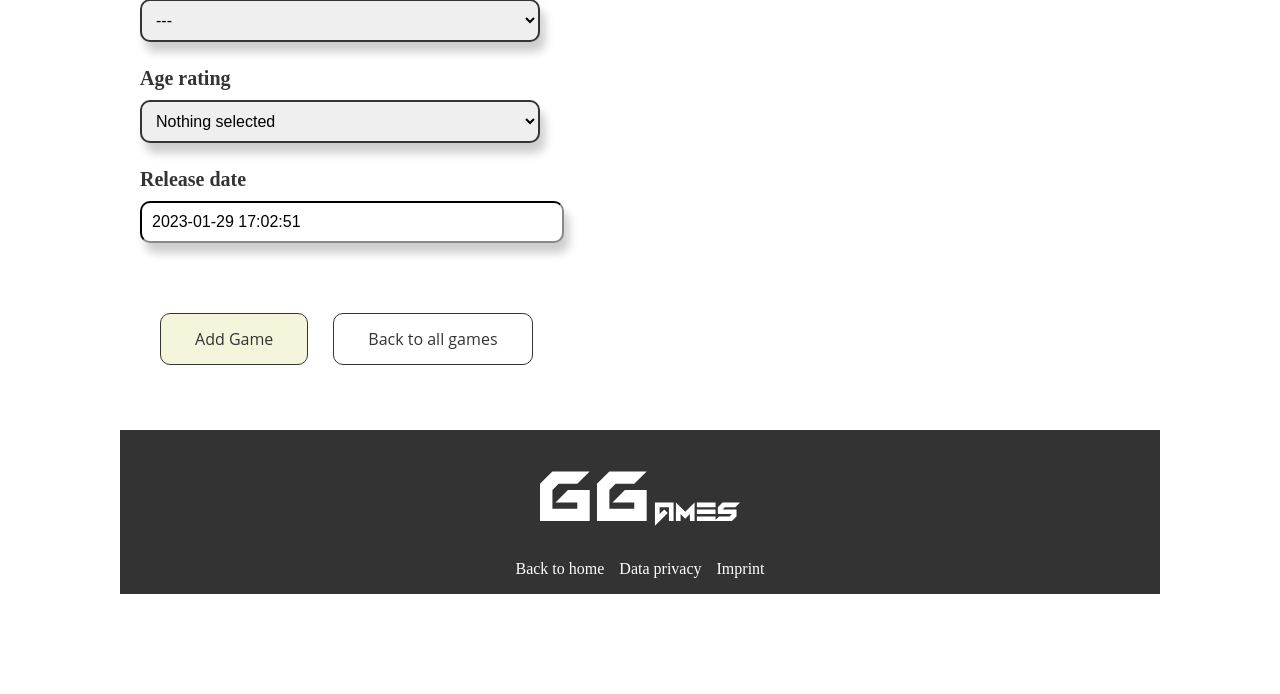
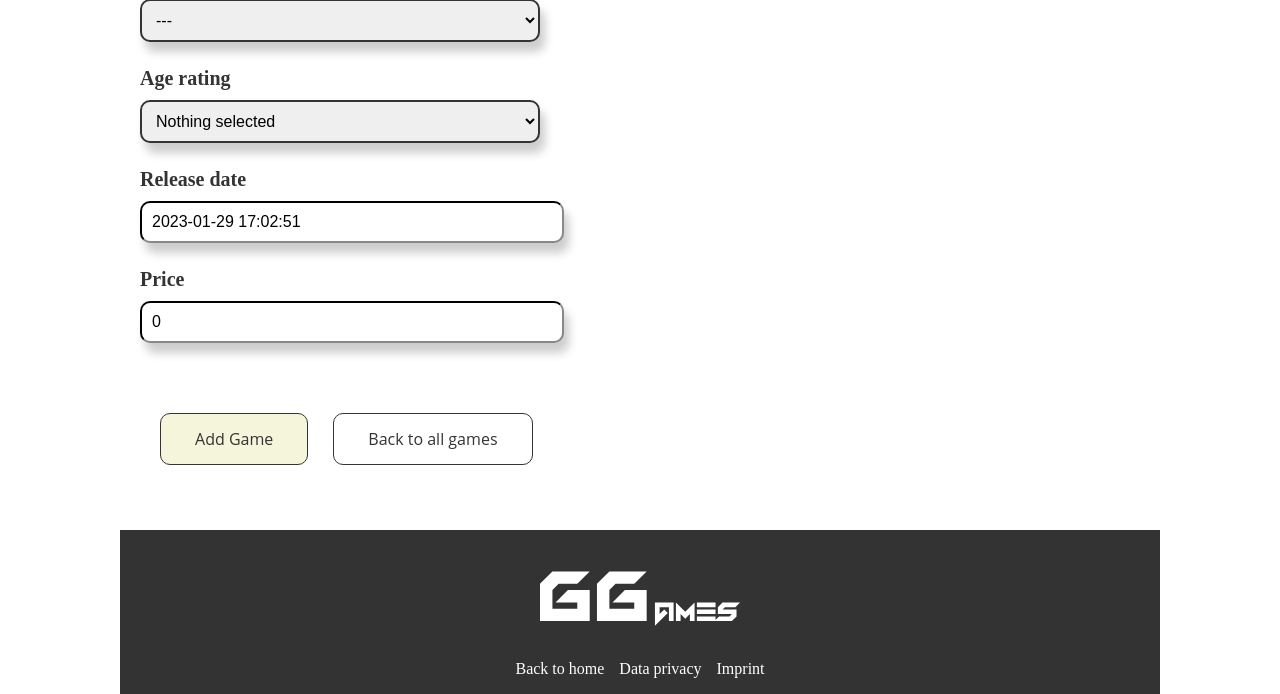
Before and after one commit to Jjutho/WebPythonDjangoProject, a Django app: page /games/add/ in a window 1280 px wide. Shown: the part 1000-1694 px from the top of the page. Before the commit the page ends 1594 px from the top, so only its background shows below. Run offline with Django 4.2, Linux system fonts and the light colour scheme; the visitor is signed in with stand-in values (Sample User, id 1).

Commit message:
price added

```diff
--- a/Games/forms.py
+++ b/Games/forms.py
@@ -5,7 +5,7 @@ class GameForm(forms.ModelForm):
 
     class Meta:
         model = Game
-        fields = ['title', 'description', 'cover_image', 'product_data_pdf', 'creator', 'release_date', 'genre', 'age_rating']
+        fields = ['title', 'description', 'cover_image', 'product_data_pdf', 'creator', 'release_date', 'genre', 'age_rating', 'price']
         widgets = {
             'genre': forms.Select(choices=Game.GameGenre),
             'age_rating': forms.Select(choices=Game.AgeRatings),
@@ -24,7 +24,7 @@ class GameEditForm(forms.ModelForm):
     product_data_pdf = forms.FileField(required=False)
     class Meta:
         model = Game
-        fields = ['title', 'description', 'cover_image', 'product_data_pdf', 'creator', 'release_date', 'genre', 'age_rating']
+        fields = ['title', 'description', 'cover_image', 'product_data_pdf', 'creator', 'release_date', 'genre', 'age_rating', 'price']
         widgets = {
             'genre': forms.Select(choices=Game.GameGenre),
             'age_rating': forms.Select(choices=Game.AgeRatings),
--- a/Games/templates/game-create.html
+++ b/Games/templates/game-create.html
@@ -51,6 +51,9 @@
             <label for="{{ form.releas_date.id_for_label }}">{{ form.release_date.label }}</label><br>
             {{ form.release_date }}<br>
 
+            <label for="{{ form.price.id_for_label }}">{{ form.price.label }}</label><br>
+            {{ form.price }}<br>
+
             <div class="button-container">
                 <button class="button primary" type="submit">Add Game</button>
                 <a class="button secondary" href="{% url 'game-list' %}">Back to all games</a>
--- a/Games/templates/game-edit.html
+++ b/Games/templates/game-edit.html
@@ -60,6 +60,10 @@
             <input type="{{ form.release_date.field.widget.input_type }}" name="{{ form.release_date.html_name }}" value="{{ form.release_date.value|date:"Y-m-d h:m:s" }}" id="{{ form.release_date.id_for_label }}">
             <br>
 
+            <label for="{{ form.price.id_for_label }}">Price</label><br>
+            <input id="{{ form.price.id_for_label }}" type="{{ form.price.field.widget.input_type }}" name="{{ form.price.html_name }}" placeholder="Price" value="{{ that_one_game.price }}">
+            <br>
+
             <div class="button-container">
                 <button class="button primary" type="submit">Save Game</button>
                 <a class="button secondary" href="{% url 'game-detail' that_one_game.id %}">Cancel</a>
```
